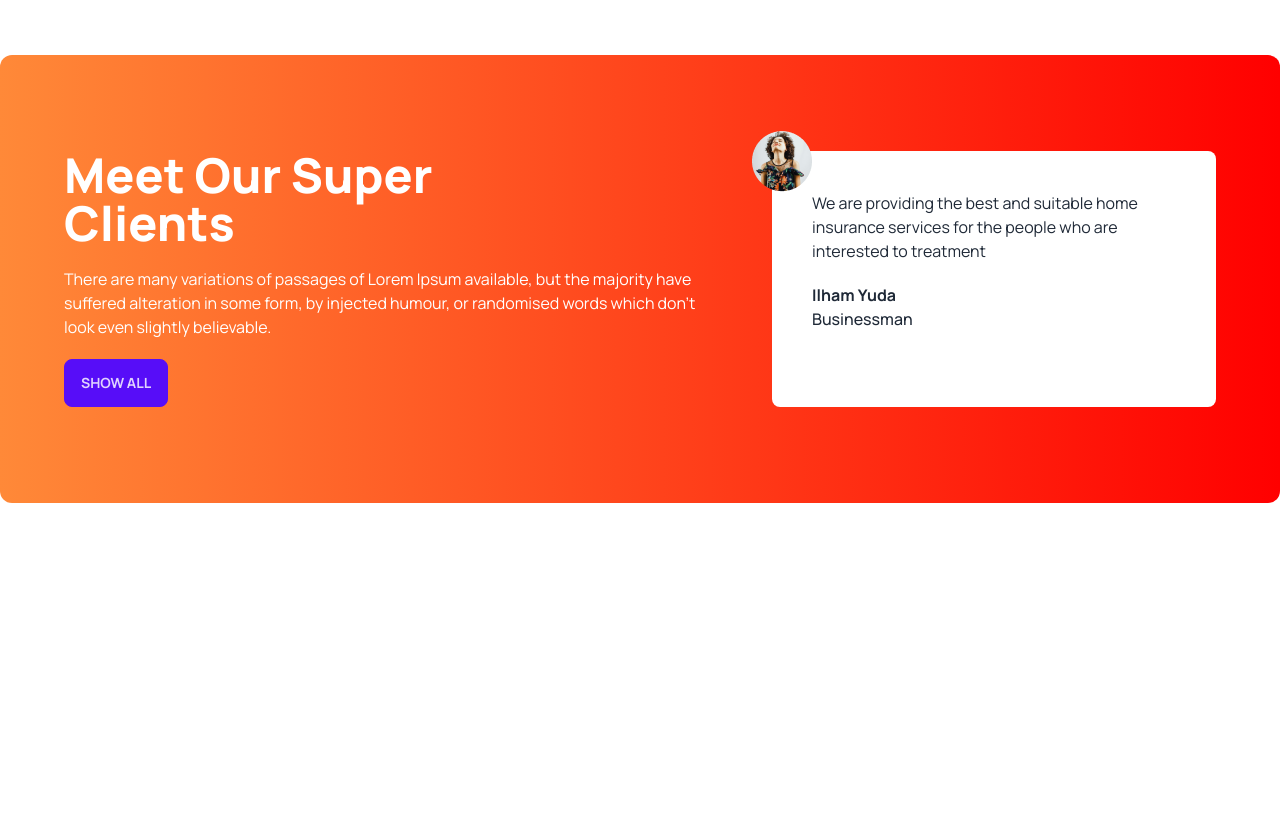
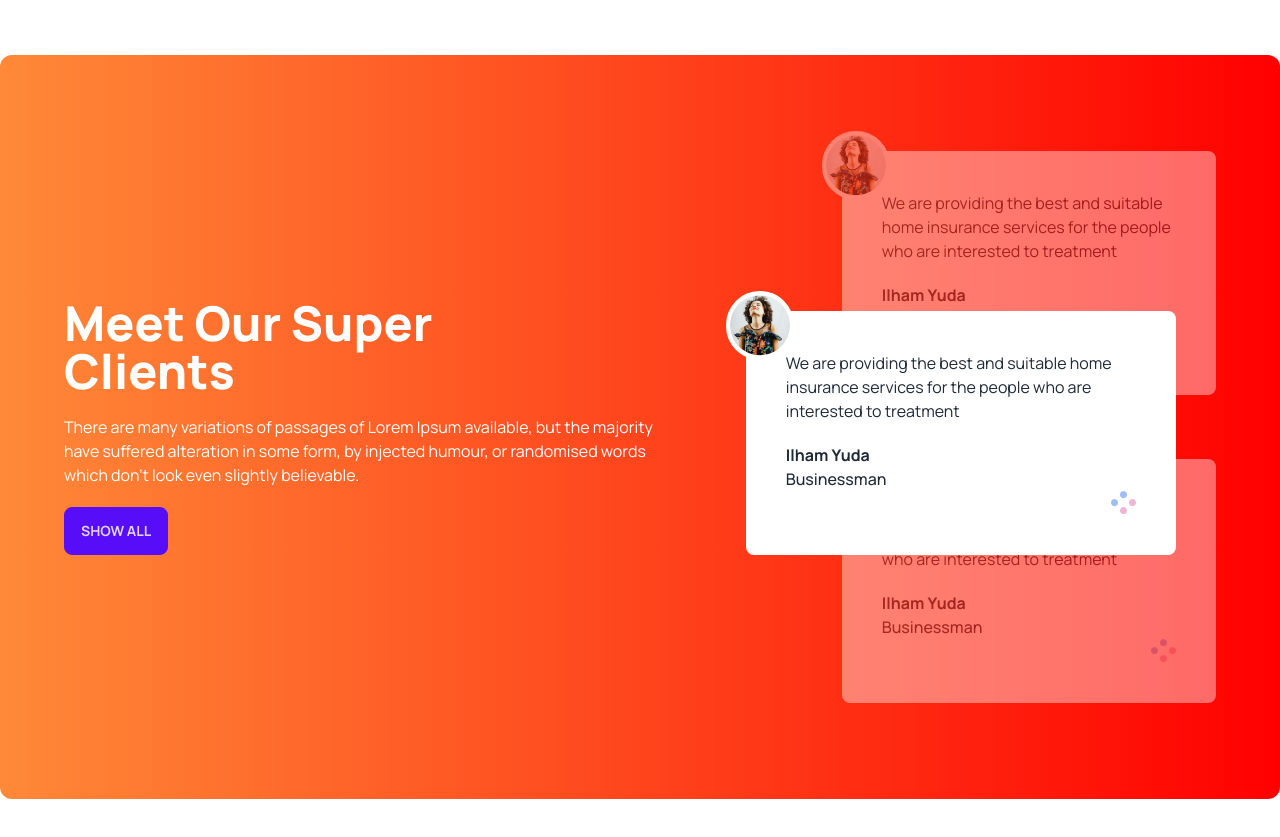
Before and after one commit to rafiul1000/tea-house-with-daisy-ui, a plain HTML site: page index.html in a window 1280 px wide. Shown: the part 1740-2577 px from the top of the page. Before the commit the page ends 2339 px from the top, so only its background shows below. Drawn offline with nearby package versions, Linux system fonts and the light colour scheme.

Commit message:
super client section added

```diff
--- a/index.html
+++ b/index.html
@@ -175,9 +175,8 @@
 
     <!-- super client section start -->
 
-
-
         <section class="my-24 flex flex-col lg:flex-row gap-12 rounded-xl bg-gradient-to-r from-[#FF8938] to-[#F00] px-16 py-24">
+          <div class="flex lg:pr-28 items-center">
             <div class="space-y-5">
               <h2 class="text-5xl font-extrabold text-white">
                 Meet Our Super
@@ -187,15 +186,46 @@
               <p class="text-white">There are many variations of passages of Lorem Ipsum available, but the majority have  suffered alteration in some form, by injected humour, or randomised words which don't look even slightly believable. </p>
               <button class="btn btn-primary">Show All</button>
             </div>
+          </div>
 
+          <!-- review container -->
 
-          <!-- review -->
+         <div class="relative">
+           <!-- next review -->
 
-          <div class="relative p-10 rounded-lg bg-white">
-            <img class="absolute -top-5 -left-5" src="./images/client.png" alt="">
+           <div class="relative p-10 mb-16 z-10 rounded-lg bg-white opacity-40">
+            <img class="absolute -top-5 -left-5 border-4 border-white rounded-full bg-white" src="./images/client.png" alt="">
             <p>We are providing the best and suitable home insurance services for the people who are interested to treatment</p>
             <h4 class="font-bold mt-5">Ilham Yuda</h4>
             <p class="font-medium">Businessman</p>
+            <div class="flex justify-end">
+              <img src="./images/circles.png" alt="">
+            </div>
+          </div>
+
+          <!-- current review -->
+
+           <div class="absolute top-40 z-20 lg:-left-24 p-10 lg:w-[430px] rounded-lg bg-white">
+            <img class="absolute -top-5 -left-5 border-4 border-white rounded-full bg-white" src="./images/client.png" alt="">
+            <p>We are providing the best and suitable home insurance services for the people who are interested to treatment</p>
+            <h4 class="font-bold mt-5">Ilham Yuda</h4>
+            <p class="font-medium">Businessman</p>
+            <div class="flex justify-end">
+              <img src="./images/circles.png" alt="">
+            </div>
+          </div>
+
+          <!-- previous review -->
+
+           <div class="relative p-10 z-10 rounded-lg bg-white opacity-40">
+            <img class="absolute -top-5 -left-5 border-4 border-white rounded-full bg-white" src="./images/client.png" alt="">
+            <p>We are providing the best and suitable home insurance services for the people who are interested to treatment</p>
+            <h4 class="font-bold mt-5">Ilham Yuda</h4>
+            <p class="font-medium">Businessman</p>
+            <div class="flex justify-end">
+              <img src="./images/circles.png" alt="">
+            </div>
+          </div>
          </div>
         </section>
 
```
Lines whose indentation alone changed are shown as unchanged.
